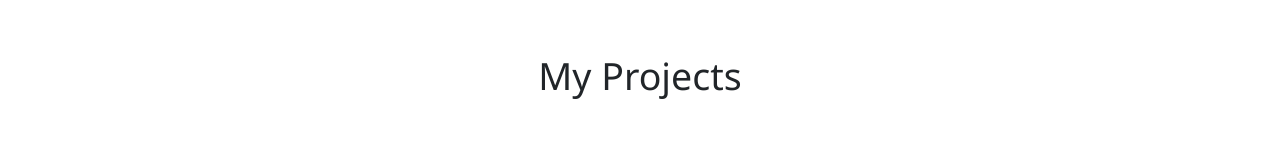
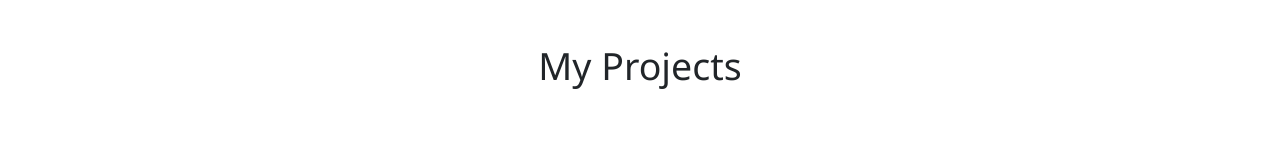
Before and after one commit to Dharil33/ReactPortFolio, a React (Create React App) app: page /service in a window 1280 px wide. Shown: the part 316-457 px from the top of the page. Built offline with nearby package versions, Linux system fonts and the light colour scheme; a web font is replaced by a local one.

Commit message:
Update Service.jsx

```diff
--- a/src/Service.jsx
+++ b/src/Service.jsx
@@ -1,17 +1,18 @@
 import React from "react";
 import Sdata from "./Sdata";
 import Card from "./Card";
+import {motion} from "framer-motion";
 
 const Services = () => {
   return (
     <>
       <div className="my-5">
-        <h1 className="text-center"> My Projects </h1>
+        <motion.h1 className="text-center" initial={{y:-250}} animate={{y:-10}} transition={{delay:0.5,type:"spring",stiffness:120}}> My Projects </motion.h1>
       </div>
       <div className="container-fluid mb-5">
         <div className="row">
           <div className="col-10 mx-auto">
-            <div className="row gy-4">
+            <div className="row gy-4" id="project">
               {Sdata.map((val, ind) => {
                 return <Card key={ind} imgsrc={val.imgsrc} title={val.title} text={val.text} />;
               })}
```
